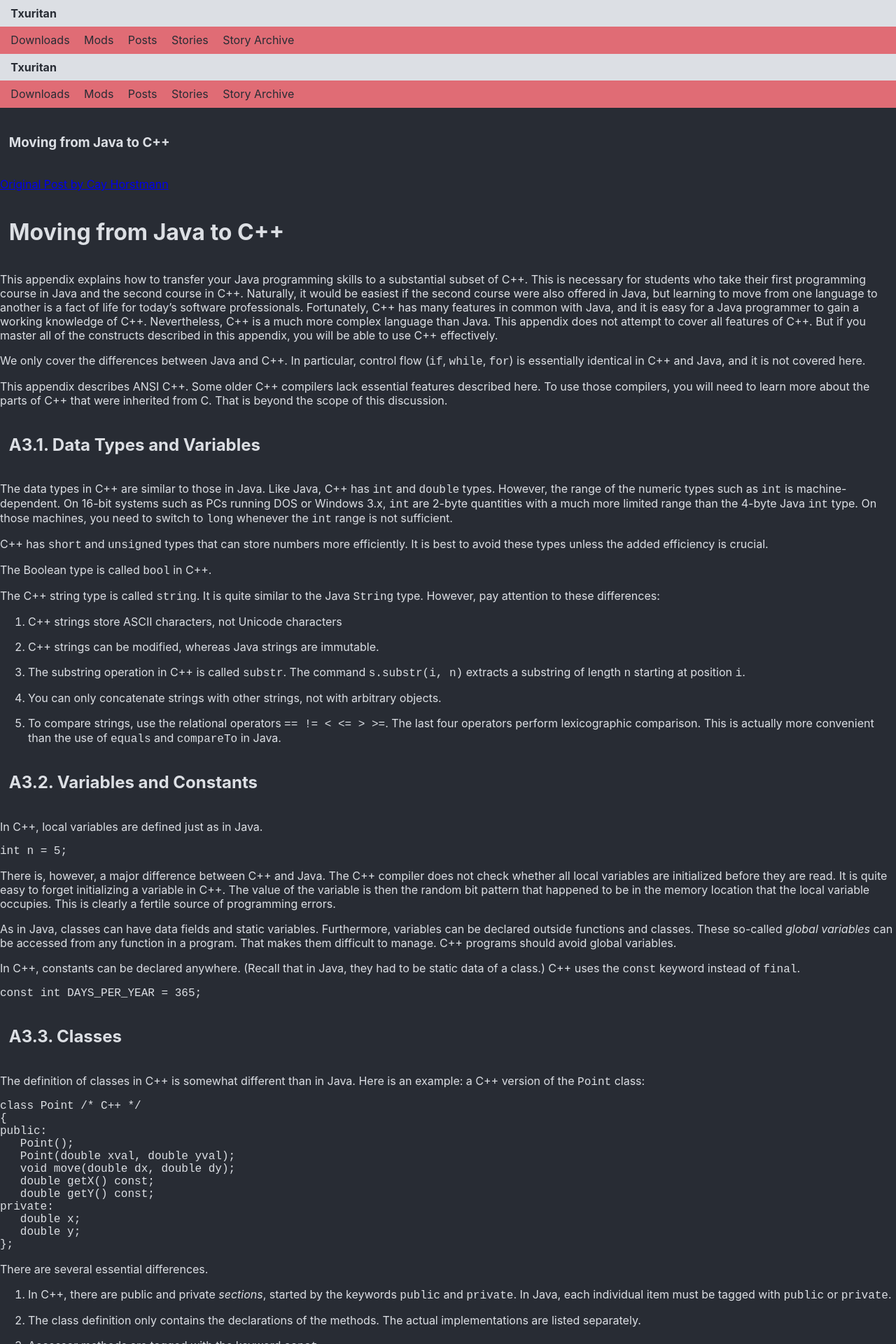
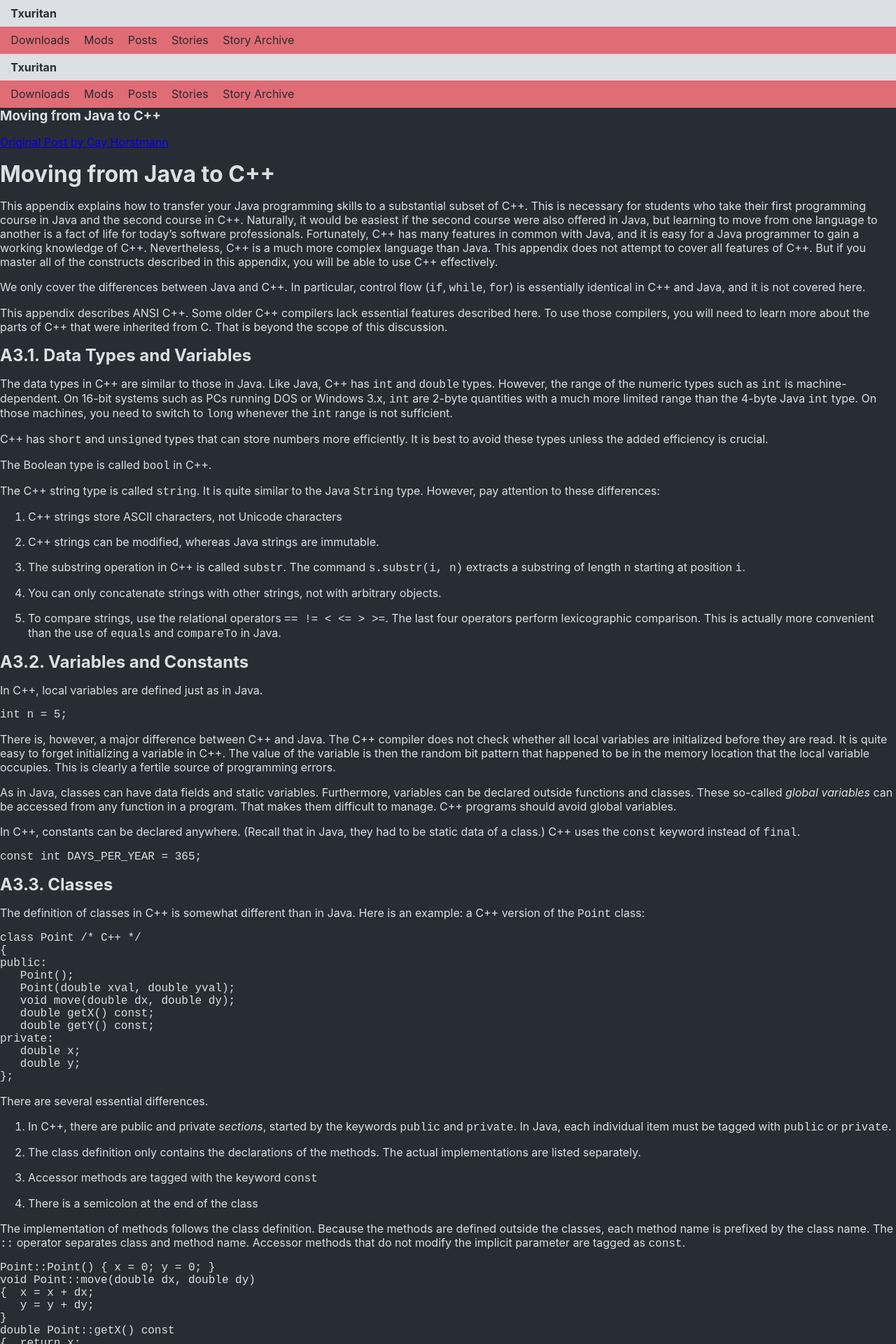
Before and after one commit to Txuritan/Txuritan.github.io, a Jekyll site: the page built from docs/java-to-cpp.md, in a window 1280 px wide. Shown: the top 1920 px of the page at 70% size. Built offline with Jekyll 4.4.1, drawn with Linux system fonts in a browser that asks for light colours.

Commit message:
Fixed header margin

```diff
--- a/_sass/cerberus/base/_index.scss
+++ b/_sass/cerberus/base/_index.scss
@@ -8,7 +8,7 @@ html {
 }
 
 h1, h2, h3, h4 {
-    margin: 1.5rem 0.5rem;
+  margin: 0;
 }
 
 @import "button";
```
